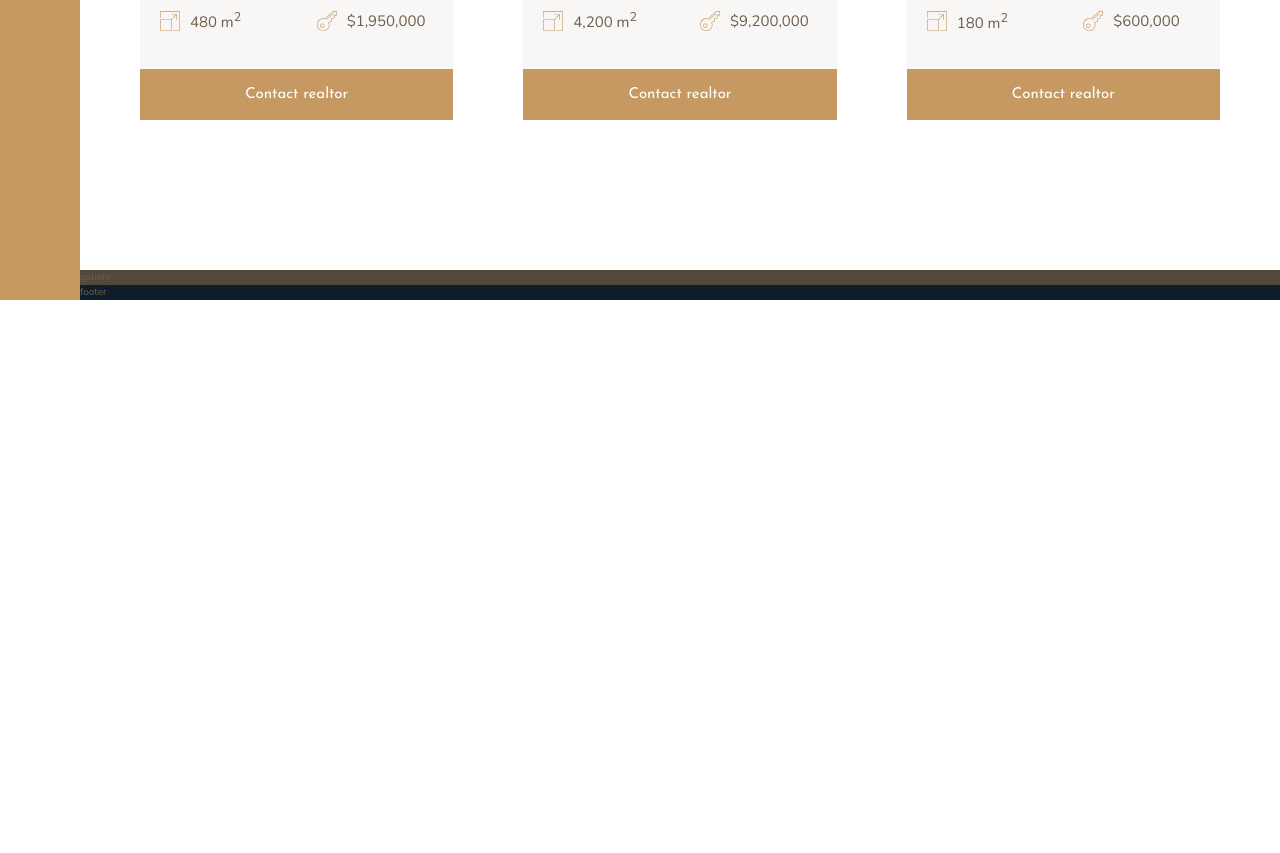
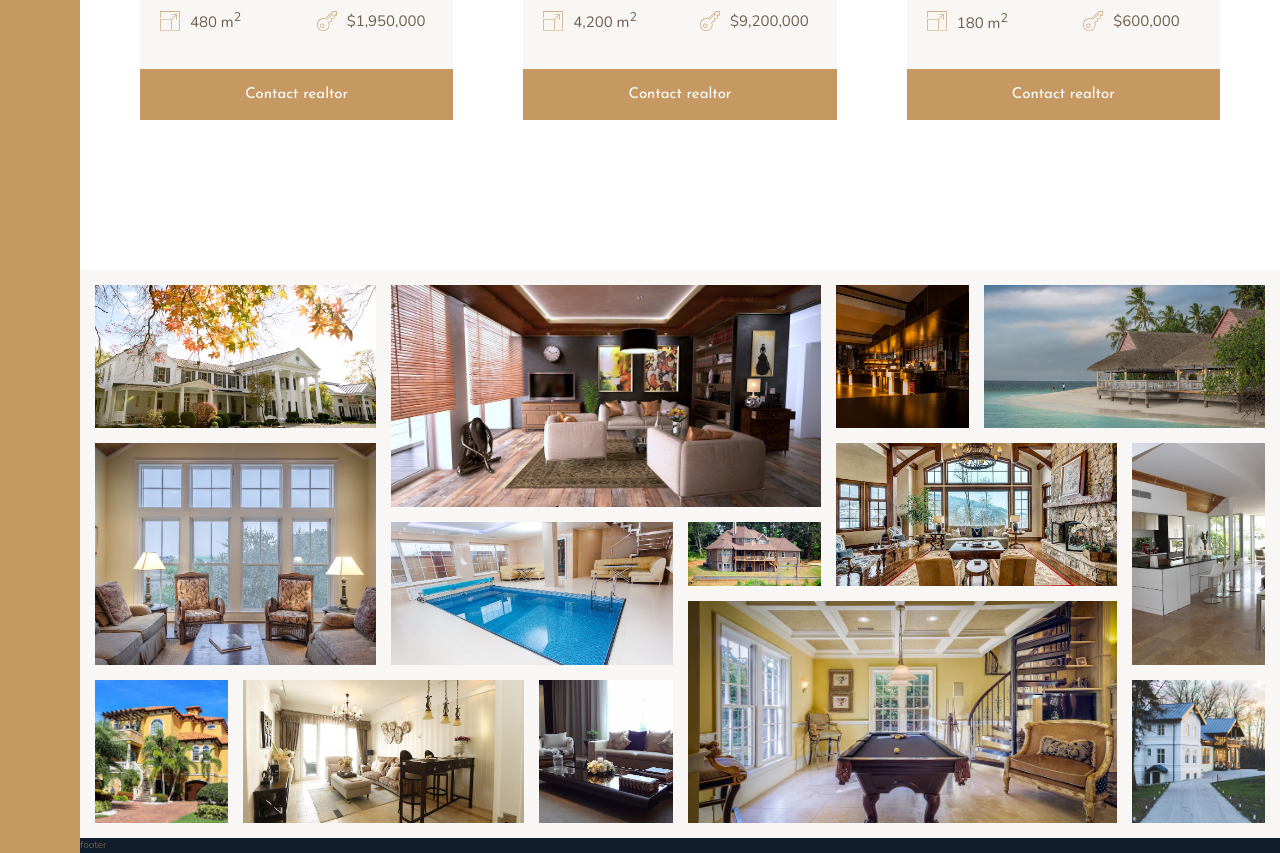
Before and after one commit to sadiquex/Nexter, a website: page index.html in a window 1280 px wide. Shown: the part 2779-3632 px from the top of the page. Before the commit the page ends 3079 px from the top, so only its background shows below. Drawn offline with nearby package versions, Linux system fonts and the light colour scheme.

Commit message:
added gallery section

```diff
--- a/index.html
+++ b/index.html
@@ -225,7 +225,7 @@
         <svg class="home__like">
           <use xlink:href="img/sprite.svg#icon-heart-full"></use>
         </svg>
-        <h5 class="home__name">Large Rustical Villa </h5>
+        <h5 class="home__name">Large Rustical Villa</h5>
         <div class="home__location">
           <svg>
             <use xlink:href="img/sprite.svg#icon-map-pin"></use>
@@ -329,7 +329,70 @@
       </div>
     </div>
 
-    <div class="gallery">gallery</div>
+    <div class="gallery">
+      <figure class="gallery__item gallery__item--1">
+        <img src="img/gal-1.jpeg" alt="gallery image 1" class="gallery__img" />
+      </figure>
+      <figure class="gallery__item gallery__item--2">
+        <img src="img/gal-2.jpeg" alt="gallery image 2" class="gallery__img" />
+      </figure>
+      <figure class="gallery__item gallery__item--3">
+        <img src="img/gal-3.jpeg" alt="gallery image 3" class="gallery__img" />
+      </figure>
+      <figure class="gallery__item gallery__item--4">
+        <img src="img/gal-4.jpeg" alt="gallery image 4" class="gallery__img" />
+      </figure>
+      <figure class="gallery__item gallery__item--5">
+        <img src="img/gal-5.jpeg" alt="gallery image 5" class="gallery__img" />
+      </figure>
+      <figure class="gallery__item gallery__item--6">
+        <img src="img/gal-6.jpeg" alt="gallery image 6" class="gallery__img" />
+      </figure>
+      <figure class="gallery__item gallery__item--7">
+        <img src="img/gal-7.jpeg" alt="gallery image 7" class="gallery__img" />
+      </figure>
+      <figure class="gallery__item gallery__item--8">
+        <img src="img/gal-8.jpeg" alt="gallery image 8" class="gallery__img" />
+      </figure>
+      <figure class="gallery__item gallery__item--9">
+        <img src="img/gal-9.jpeg" alt="gallery image 9" class="gallery__img" />
+      </figure>
+      <figure class="gallery__item gallery__item--10">
+        <img
+          src="img/gal-10.jpeg"
+          alt="gallery image 10"
+          class="gallery__img"
+        />
+      </figure>
+      <figure class="gallery__item gallery__item--11">
+        <img
+          src="img/gal-11.jpeg"
+          alt="gallery image 11"
+          class="gallery__img"
+        />
+      </figure>
+      <figure class="gallery__item gallery__item--12">
+        <img
+          src="img/gal-12.jpeg"
+          alt="gallery image 12"
+          class="gallery__img"
+        />
+      </figure>
+      <figure class="gallery__item gallery__item--13">
+        <img
+          src="img/gal-13.jpeg"
+          alt="gallery image 13"
+          class="gallery__img"
+        />
+      </figure>
+            <figure class="gallery__item gallery__item--14">
+        <img
+          src="img/gal-14.jpeg"
+          alt="gallery image 14"
+          class="gallery__img"
+        />
+      </figure>
+    </div>
 
     <div class="footer">footer</div>
   </body>
--- a/sass/_gallery.scss
+++ b/sass/_gallery.scss
@@ -1,4 +1,75 @@
 .gallery {
-  background-color: $color-grey-dark-1;
+  background-color: $color-grey-light-1;
   grid-column: full-start / full-end;
+
+  display: grid;
+  grid-template-columns: repeat(8, 1fr);
+  grid-template-rows: repeat(7, 5vw);
+  grid-gap: 1.5rem;
+  padding: 1.5rem;
+
+  &__item {
+    &--1 {
+      grid-row: 1 / span 2;
+      grid-column: 1 / span 2;
+    }
+    &--2 {
+      grid-row: 1/4;
+      grid-column: 3/6;
+    }
+    &--3 {
+      grid-row: 1 / span 2;
+      grid-column: 6 / span 1;
+    }
+    &--4 {
+      grid-row: 1 / span 2;
+      grid-column: 7 / span 2;
+    }
+    &--5 {
+      grid-row: 3 / span 3;
+      grid-column: 1 / span 2;
+    }
+    &--6 {
+      grid-row: 4 / span 2;
+      grid-column: 3 / span 2;
+    }
+    &--7 {
+      grid-row: 4 / span 1;
+      grid-column: 5 / span 1;
+    }
+    &--8 {
+      grid-row: 3 / span 2;
+      grid-column: 6 / span 2;
+    }
+    &--9 {
+      grid-row: 3 / span 3;
+      grid-column: 8 / span 1;
+    }
+    &--10 {
+      grid-row: 6 / span 2;
+      grid-column: 1 / span 1;
+    }
+    &--11 {
+      grid-row: 6 / span 2;
+      grid-column: 2 / span 2;
+    }
+    &--12 {
+      grid-row: 6 / span 2;
+      grid-column: 4 / span 1;
+    }
+    &--13 {
+      grid-row: 5 / span 3;
+      grid-column: 5 / span 3;
+    }
+        &--14 {
+      grid-row: 6 / span 2;
+      grid-column: 8 / span 1;
+    }
+  }
+  &__img {
+    width: 100%;
+    height: 100%;
+    object-fit: cover;
+    display: block;
+  }
 }
```
Also changed, not shown: README.md, css/style.css.
